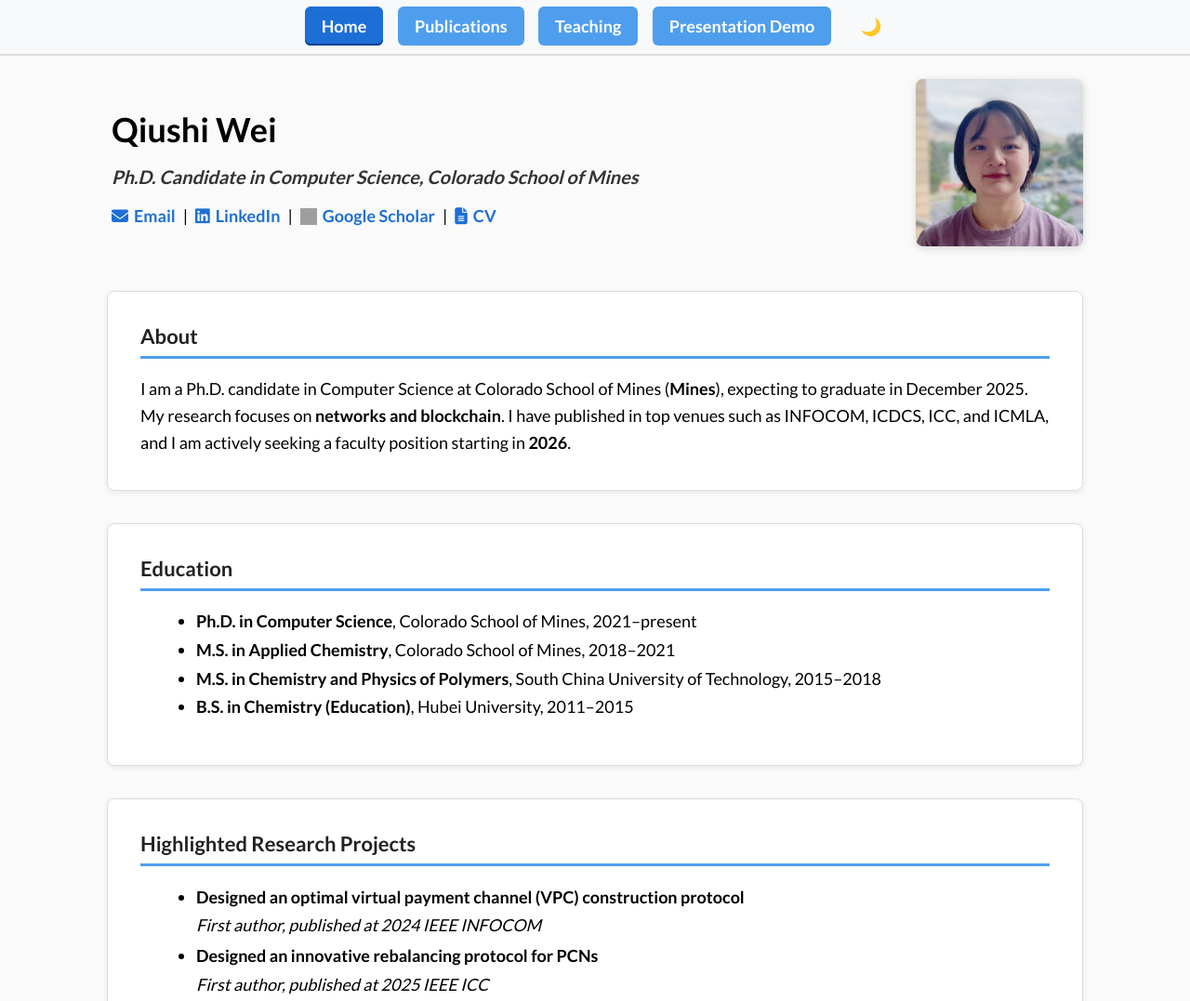
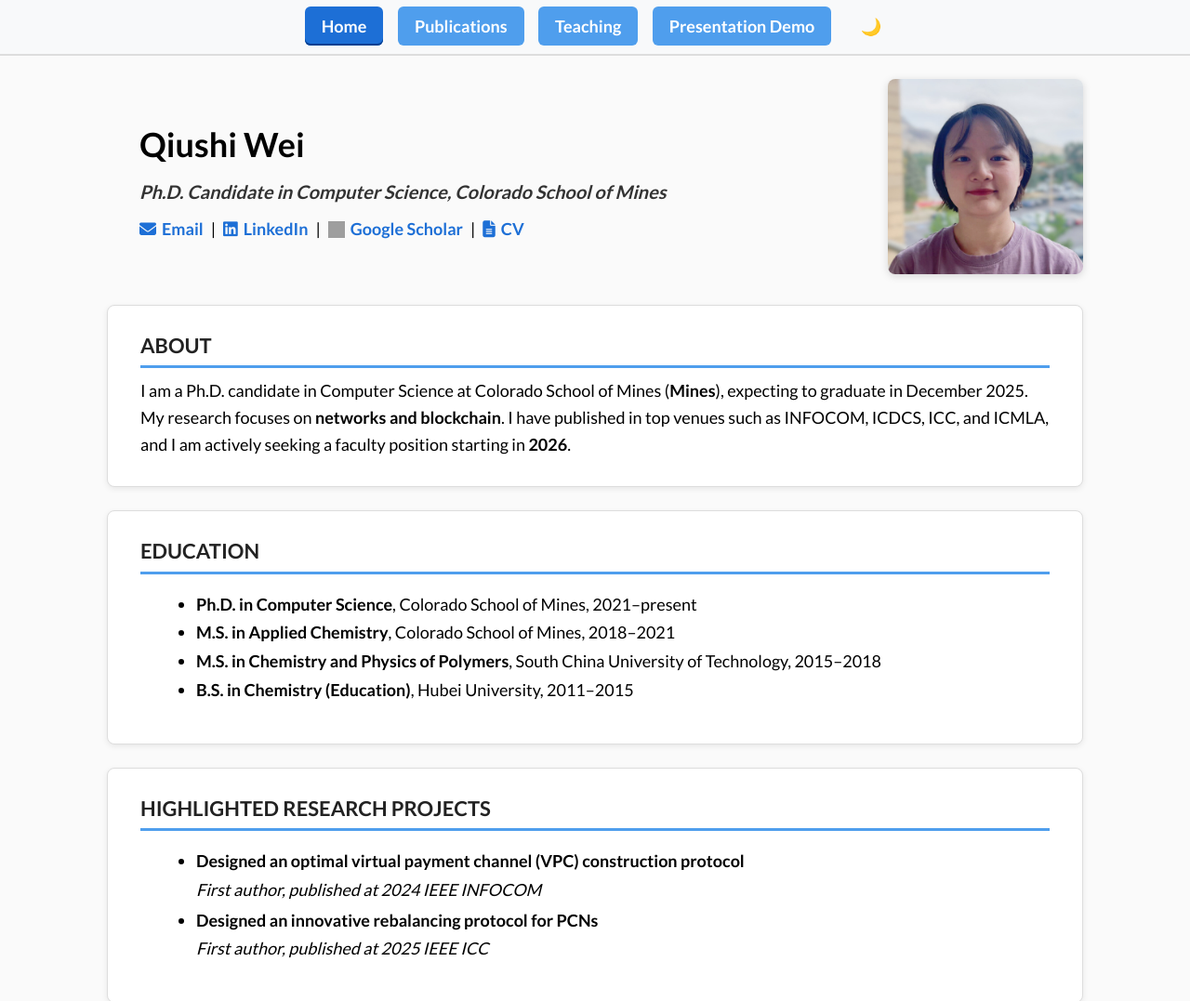
Before and after one commit to qiushiweii/qiushiweii.github.io, a plain HTML site: page index.html in a window 1280 px wide. Shown: the top 1077 px of the page at 93% size. Drawn offline with Linux system fonts and the light colour scheme; grey boxes are pictures that could not be loaded.

Commit message:
Update index.html

```diff
--- a/index.html
+++ b/index.html
@@ -81,14 +81,14 @@
       display: flex;
       justify-content: flex-start;
       align-items: center;
-      margin-bottom: 40px;
+      margin-bottom: 25px; /* tighter spacing */
       gap: 40px;
     }
 
-    /* ✅ Align text with section start */
+    /* ✅ Align text with section titles */
     .intro-text {
       flex: 1;
-      margin-left: 5px;
+      margin-left: 35px; /* aligns with h2 title start */
     }
 
     .intro-text h1 {
@@ -99,7 +99,7 @@
     .intro-text h3 {
       font-size: 20px;
       font-style: italic;
-      margin: 0 0 12px 0;
+      margin: 0 0 10px 0;
       color: #333;
     }
 
@@ -130,15 +130,15 @@
       vertical-align: middle;
     }
 
-    /* ✅ Slightly shift portrait left */
+    /* ✅ Larger + shifted portrait */
     .portrait {
-      flex: 0 0 180px;
-      margin-left: -10px; /* shifted closer */
+      flex: 0 0 200px;
+      margin-left: -30px; /* shifted left */
     }
 
     .portrait img {
-      width: 180px;
-      height: 180px;
+      width: 210px;
+      height: 210px;
       object-fit: cover;
       border-radius: 8px;
       box-shadow: 0 2px 8px rgba(0, 0, 0, 0.15);
@@ -149,8 +149,8 @@
       background: #fff;
       border: 1px solid #ddd;
       border-radius: 8px;
-      padding: 30px 35px;
-      margin-bottom: 35px;
+      padding: 25px 35px; /* tighter padding */
+      margin-bottom: 25px; /* less gap between sections */
       box-shadow: 0 2px 6px rgba(0, 0, 0, 0.08);
     }
 
@@ -160,15 +160,17 @@
       box-shadow: 0 2px 6px rgba(255, 255, 255, 0.05);
     }
 
+    /* ✅ Section titles uppercase */
     h2 {
       border-bottom: 3px solid #4f9eed;
       padding-bottom: 4px;
       color: #222;
       background: none;
       border-radius: 0;
-      text-transform: capitalize; /* ✅ caption case titles */
+      text-transform: uppercase;
       font-size: 22px;
       margin-top: 0;
+      margin-bottom: 10px;
     }
 
     ul { margin-left: 20px; }
@@ -237,12 +239,12 @@
 
     <!-- Sections -->
     <div class="section-box">
-      <h2>About</h2>
+      <h2>ABOUT</h2>
       <p>I am a Ph.D. candidate in Computer Science at Colorado School of Mines (<b>Mines</b>), expecting to graduate in December 2025. My research focuses on <b>networks and blockchain</b>. I have published in top venues such as INFOCOM, ICDCS, ICC, and ICMLA, and I am actively seeking a faculty position starting in <b>2026</b>.</p>
     </div>
 
     <div class="section-box">
-      <h2>Education</h2>
+      <h2>EDUCATION</h2>
       <ul>
         <li><b>Ph.D. in Computer Science</b>, Colorado School of Mines, 2021–present</li>
         <li><b>M.S. in Applied Chemistry</b>, Colorado School of Mines, 2018–2021</li>
@@ -252,7 +254,7 @@
     </div>
 
     <div class="section-box">
-      <h2>Highlighted Research Projects</h2>
+      <h2>HIGHLIGHTED RESEARCH PROJECTS</h2>
       <ul>
         <li><b>Designed an optimal virtual payment channel (VPC) construction protocol</b></li>
         <p><i>First author, published at 2024 IEEE INFOCOM</i></p>
@@ -262,7 +264,7 @@
     </div>
 
     <div class="section-box">
-      <h2>Professional Services</h2>
+      <h2>PROFESSIONAL SERVICES</h2>
       <ul>
         <li><b>Reviewer:</b> IEEE TIFS, IEEE INFOCOM, IEEE IoT-J, IEEE TNSE, IEEE TMC</li>
         <li><b>Organizer:</b> English Broadcast Station, Hubei University (2014–2015)</li>
@@ -271,7 +273,7 @@
     </div>
 
     <div class="section-box">
-      <h2>Honors and Awards</h2>
+      <h2>HONORS AND AWARDS</h2>
       <ul>
         <li><b>2018–present</b>: Colorado School of Mines Graduate Research/Teaching Assistantship</li>
         <li><b>2022, 2024</b>: INFOCOM Student Travel Grant</li>
```
